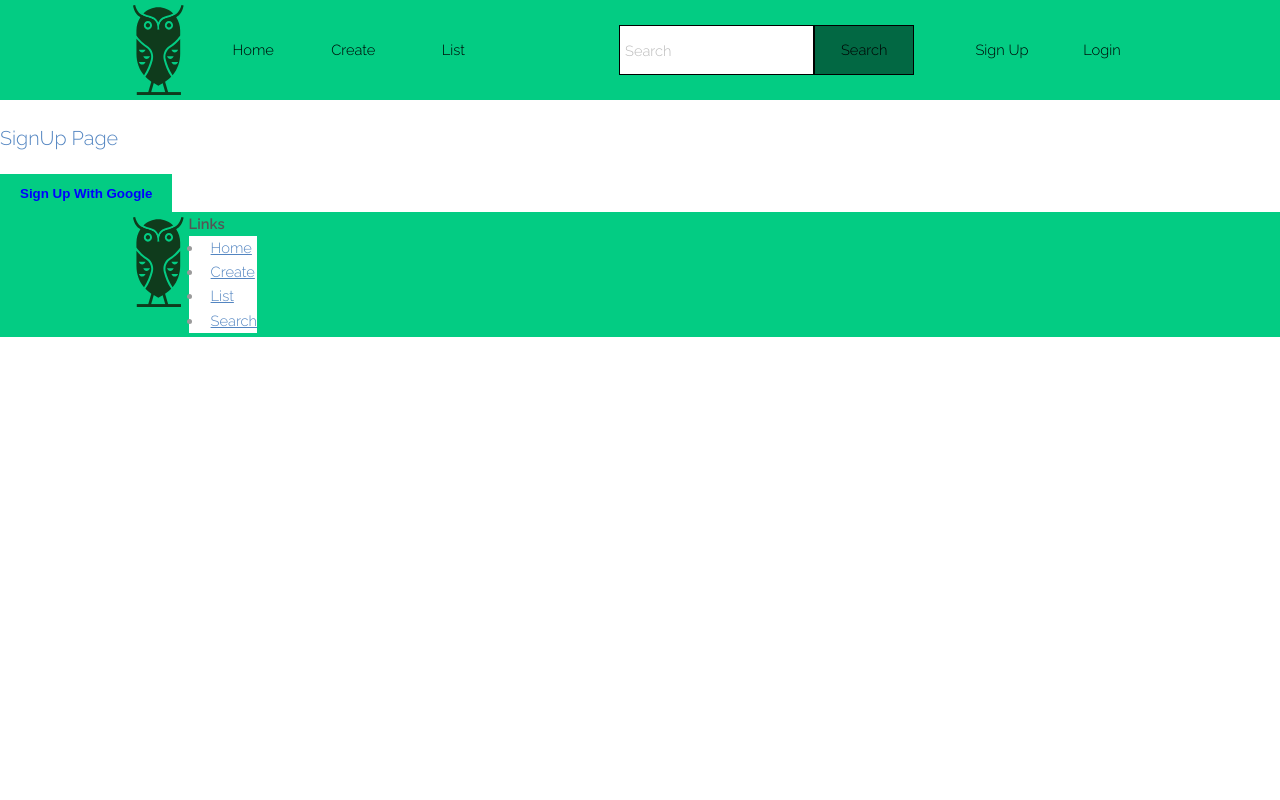
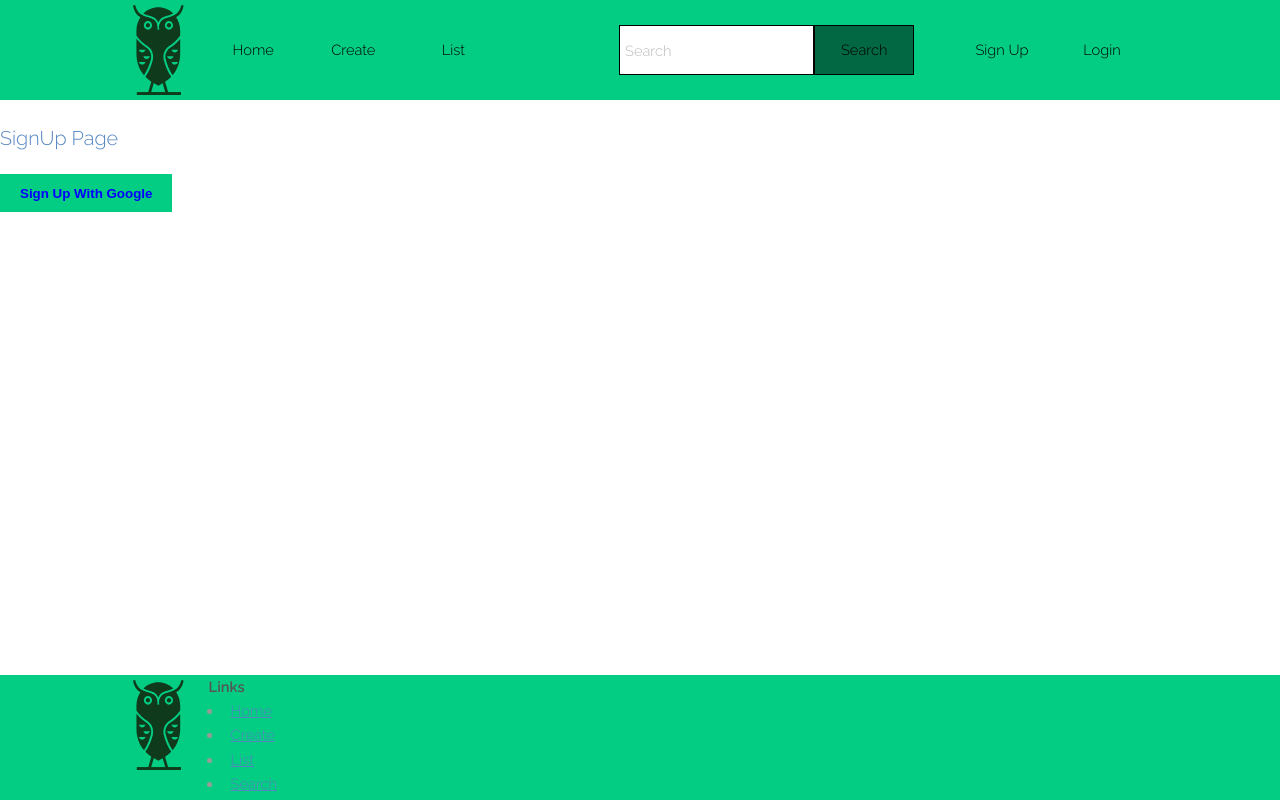
Before and after one commit to panzerama/Dex, a React (Create React App) app: page /signin in a window 1280 px wide. Built offline with nearby package versions, Linux system fonts and the light colour scheme.

Commit message:
Raymond - Commit on 5/17/2020

```diff
--- a/src/App.css
+++ b/src/App.css
@@ -121,6 +121,17 @@
       overflow: hidden;
       background-color: #03cc83;
       padding: 0 10%;
+      position: absolute;
+      bottom: 0px;
+      width: 100%;
+
+    }
+    /*Footer Links*/
+    .footer-links{
+      background-color: #03cc83;
+      margin-left:20px;
+
+
     }
 
     /*Footer Logo*/
@@ -128,6 +139,8 @@
       height: 100px;
       padding: 5px;
     }
+
+
 /* Create New Flashcard Set */
 
 /* Containers */
--- a/src/App.js
+++ b/src/App.js
@@ -17,6 +17,8 @@ import Footer from "./components/footer.component";
 class App extends Component {
   render() {
     return (
+      <div>
+
       <Router>
         <NavBar> </NavBar>
         <br/>
@@ -26,8 +28,11 @@ class App extends Component {
             <Route path="/create" component={CreateFlashcardSet} />
             <Route path="/signup" component={SignUp} />
             <Route path="/signin" component={SignIn} />
+
+       </Router>
         <Footer></Footer>
-      </Router>
+
+      </div>
 
     );
   }
--- a/src/components/footer.component.js
+++ b/src/components/footer.component.js
@@ -10,14 +10,12 @@ export default class Footer extends Component{
                <Logo class = "footer-logo"/>
                <div class = "footer-links">
                 <strong>Links</strong>
-                <body>
                             <ul>
                                 <li><a href ="/" Home>Home</a></li>
                                 <li><a href ="/create" Create>Create</a></li>
                                 <li><a href ="/list" List>List</a></li>
                                 <li><a href ="/search" Search>Search</a></li>
                             </ul>
-                </body>
 
                </div>
                </div>
```
Lines whose indentation alone changed are shown as unchanged.
